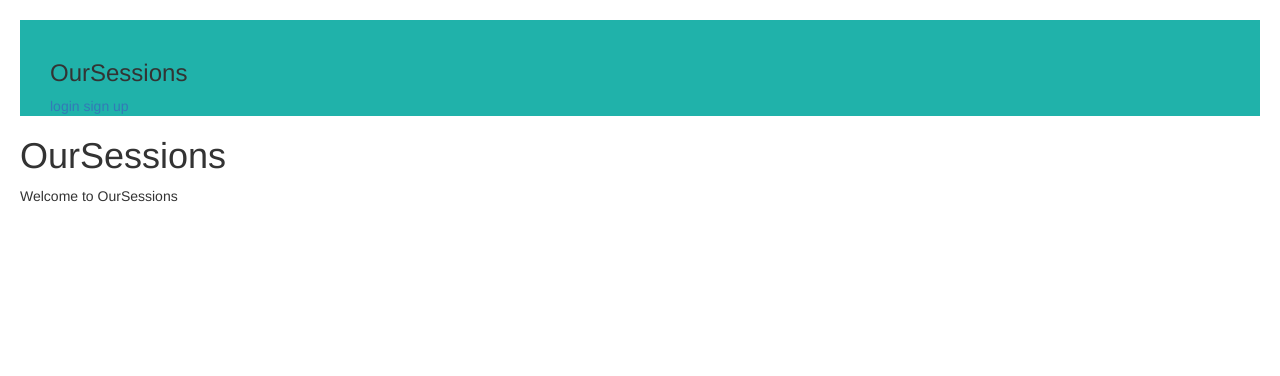
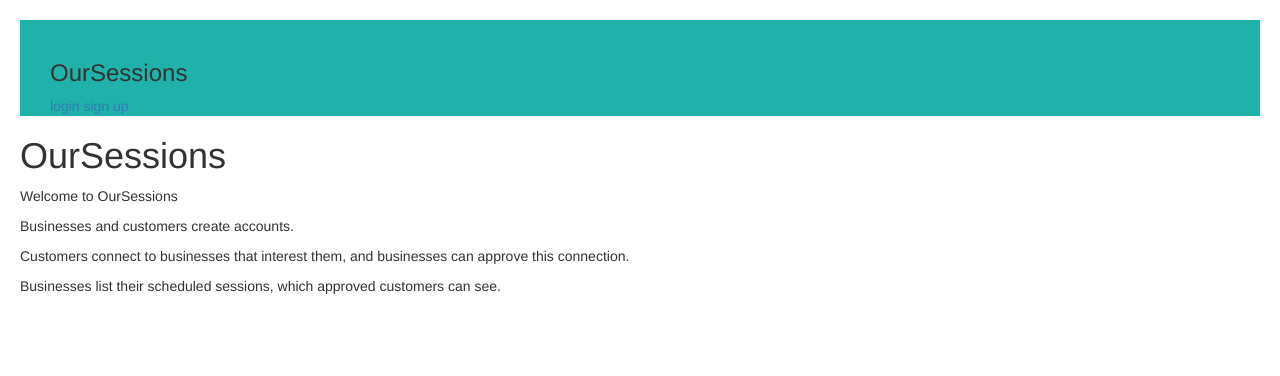
Before and after one commit to cpbcpb/quantumclick, a Node server app: page / in a window 1280 px wide. Shown: the top 376 px of the page. Run offline with Node 20, Linux system fonts and the light colour scheme; some libraries are stand-ins or nearby versions.

Commit message:
edited index

```diff
--- a/views/index.hbs
+++ b/views/index.hbs
@@ -1,5 +1,11 @@
 <h1>{{title}}</h1>
 <p>Welcome to {{title}}</p>
+
+<p>Businesses and customers create accounts.</p>
+<p>Customers connect to businesses that interest them, and businesses can approve this connection.</p>
+<p>Businesses list their scheduled sessions, which approved customers can see.
+
+</p>
 
 {{!-- will move these links to layouts navbar and have it show signup only if user is not logged in
 //  --}}
```
